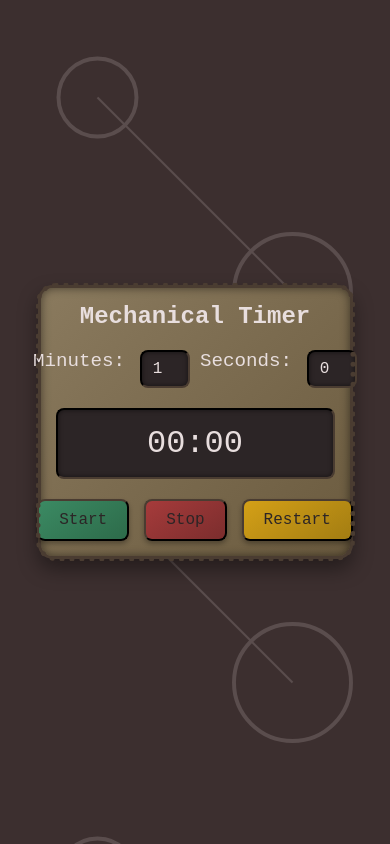
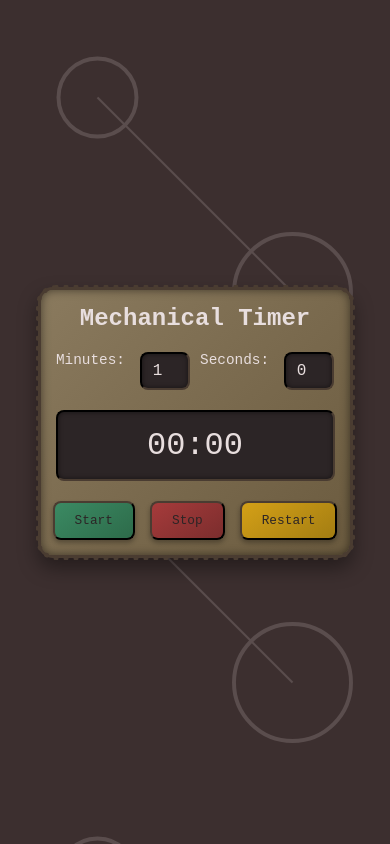
Before and after one commit to Muhsinetr/Timer, a plain HTML site: page index.html in a window 390 px wide. Drawn offline with Linux system fonts and the light colour scheme.

Commit message:
small screen solved

```diff
--- a/index.html
+++ b/index.html
@@ -188,6 +188,10 @@
                 padding: 15px;
                 max-width: 100%;
             }
+            label{
+                font-size: .9rem;
+            }
+
 
             h2 {
                 font-size: 1.5rem;
@@ -204,7 +208,7 @@
 
             button {
                 padding: 10px 20px;
-                font-size: 1rem;
+                font-size: .8rem;
             }
         }
     </style>
```
